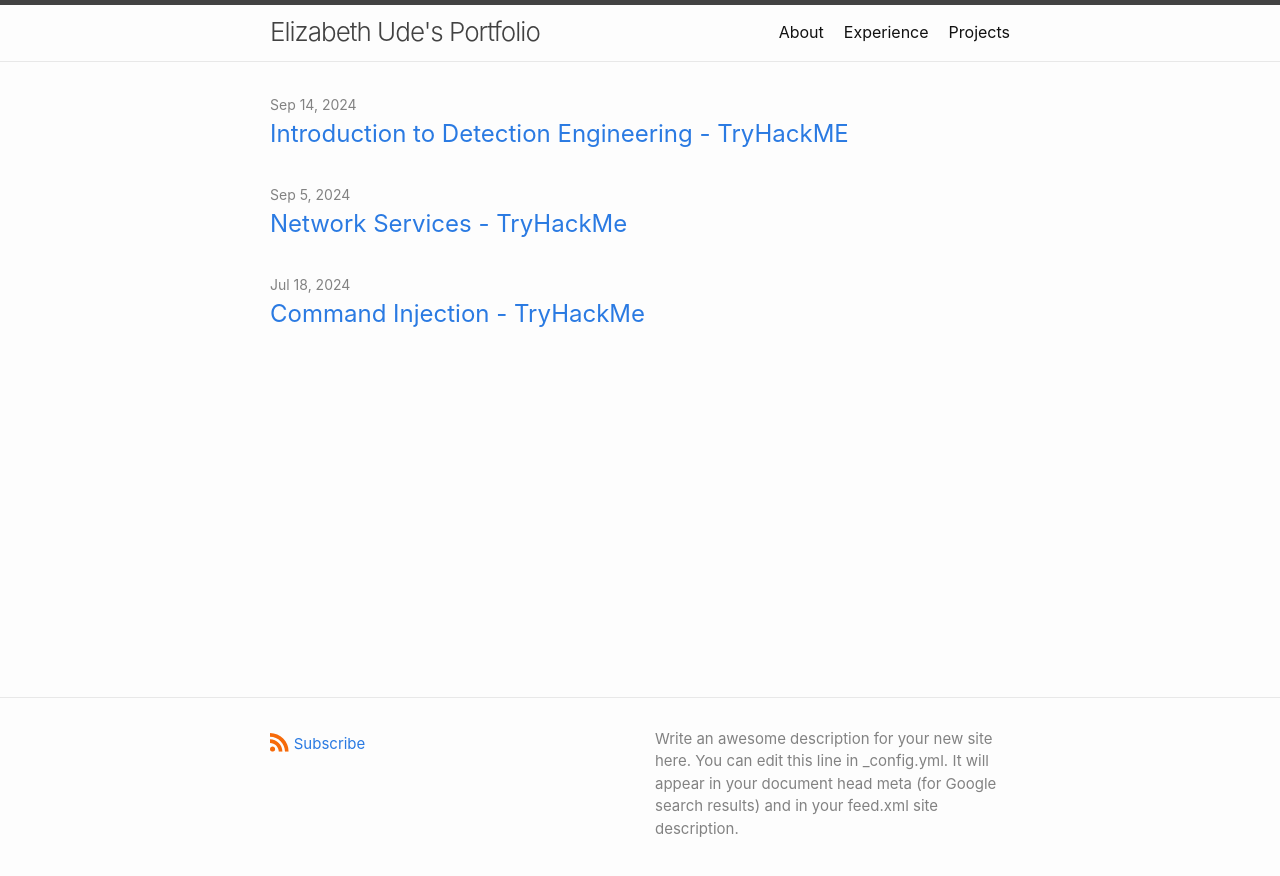
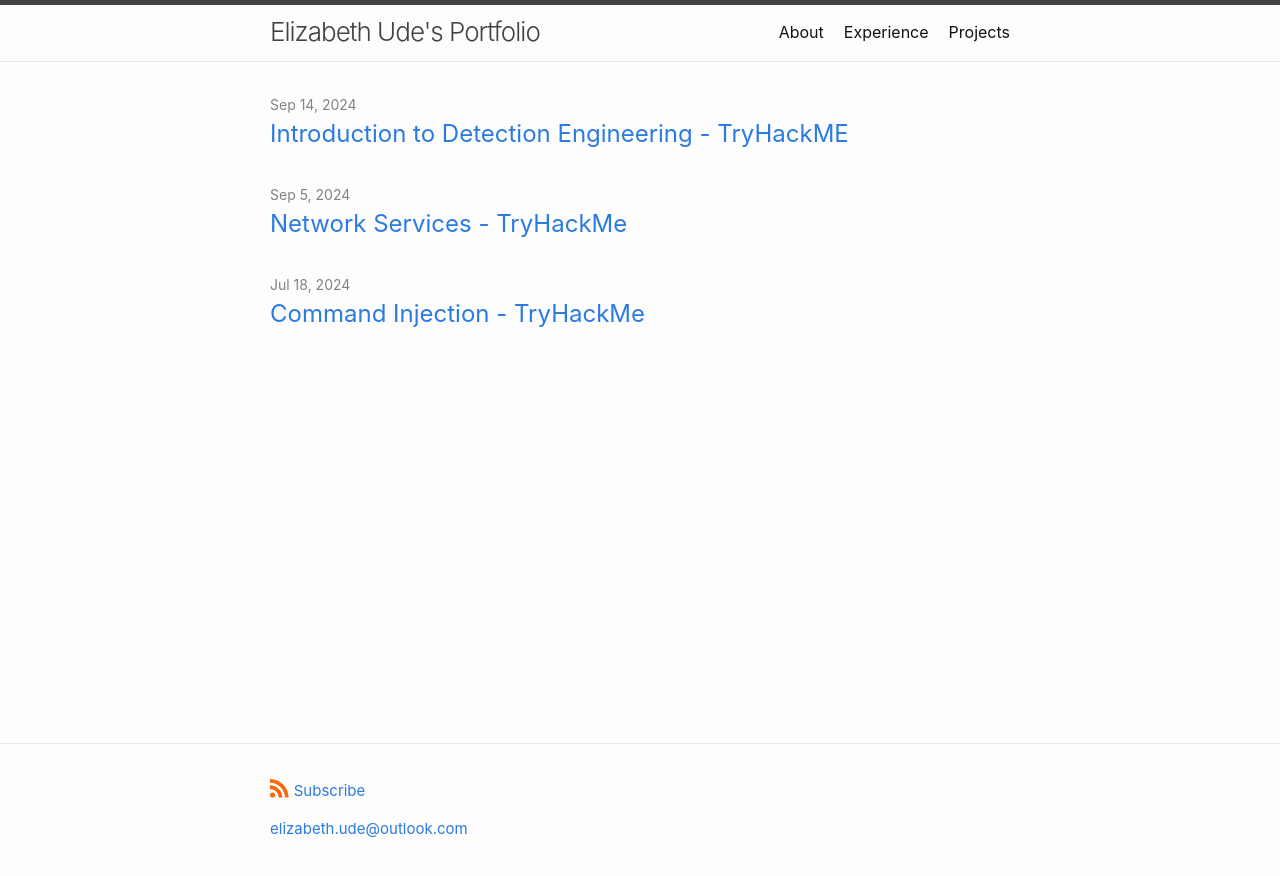
Before and after one commit to elizabethude/portfolio, a Jekyll site: the page built from index.md, in a window 1280 px wide. Shown: the top 876 px of the page. Built offline with Jekyll 4.4.1, drawn with Linux system fonts in a browser that asks for light colours.

Commit message:
Update _config.yml

```diff
--- a/_config.yml
+++ b/_config.yml
@@ -1,14 +1,11 @@
 title: Elizabeth Ude's Portfolio
 author:
   name:
-  email:
+  email: elizabeth.ude@outlook.com
 
 # The `>` after `description:` means to ignore line-breaks until next key.
 # If you want to omit the line-break after the end of text, use `>-` instead.
-description: >
-  Write an awesome description for your new site here. You can edit this line
-  in _config.yml. It will appear in your document head meta (for Google search
-  results) and in your feed.xml site description.
+description:
 
 # Build settings
 
```
